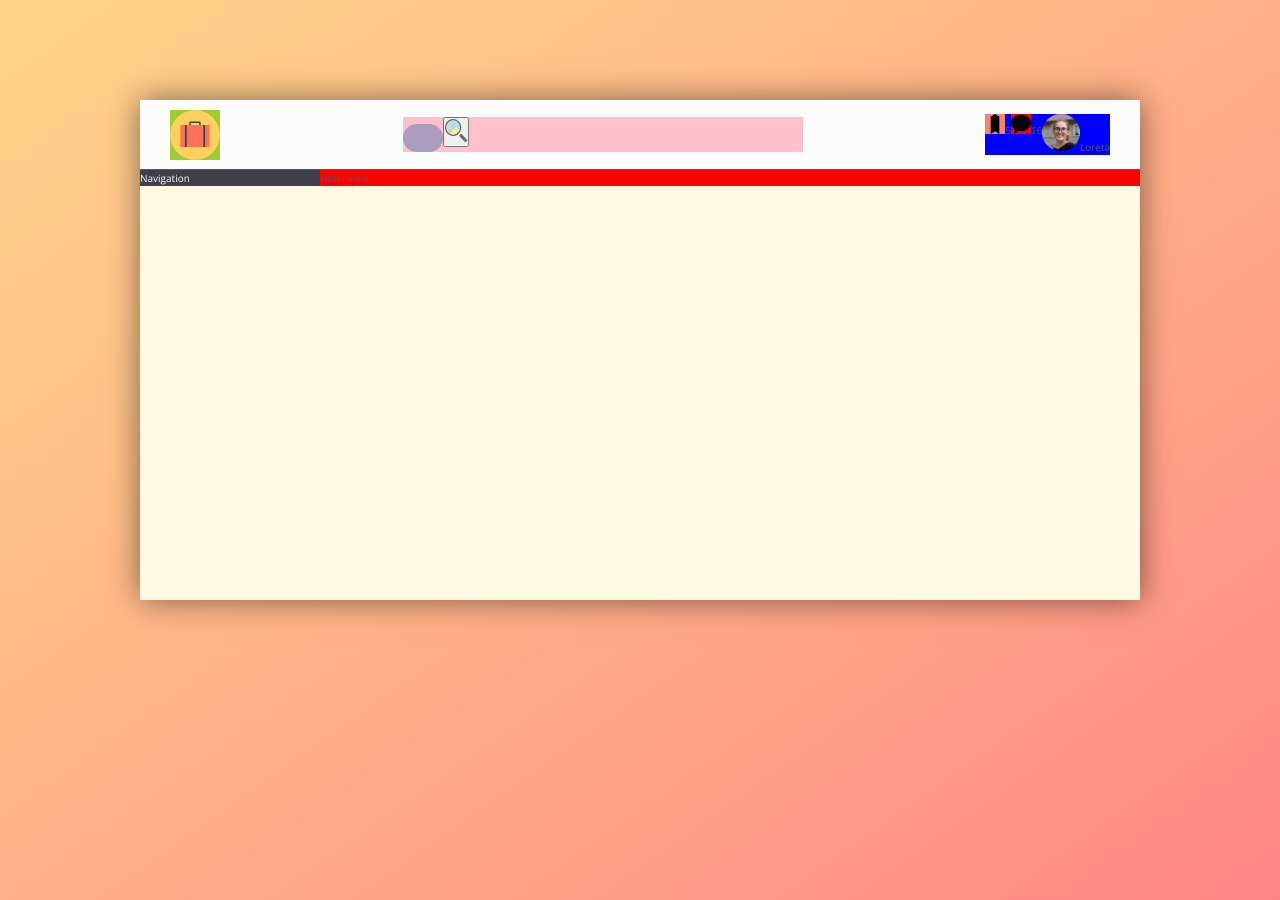
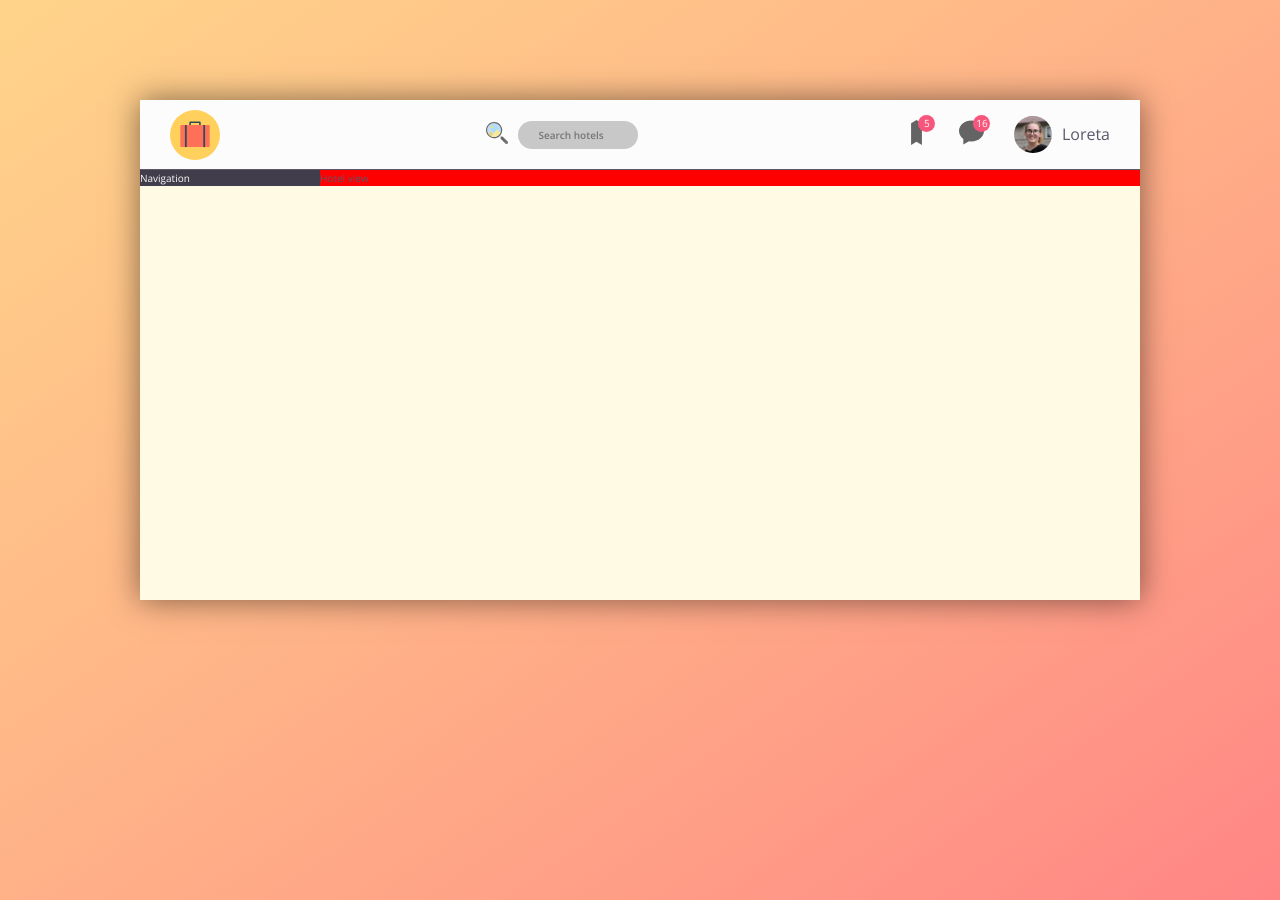
Before and after one commit to ArminasStrolys/advanced-styling-project-2, a React (Create React App) app: page / in a window 1280 px wide. Built offline with nearby package versions, Linux system fonts and the light colour scheme.

Commit message:
Header somewhat complete

```diff
--- a/src/style/_base.scss
+++ b/src/style/_base.scss
@@ -7,7 +7,11 @@
   --col-independence-lighter: #a99ec0;
   --col-independence: #5d576b;
   --col-independence-darker: #413d4b;
-  --col-black: 0, 0, 0;
+  --col-gray-1: #c8c8c8;
+  --col-gray-2: #969696;
+  --col-gray-3: #646464;
+  --col-gray-4: #464646;
+  --col-black: rgb(0, 0, 0);
   --box-shadow-mid: 0 0 3rem rgba(0, 0, 0, 0.5); // not a color
 }
 // ------------------------------ FONTS
--- a/src/style/_components.scss
+++ b/src/style/_components.scss
@@ -5,7 +5,6 @@
   height: 5rem;
   width: 5rem;
   margin-left: 3rem;
-  background-color: yellowgreen;
 }
 //------------------------------------ SEARCH SVG
 .search__icon {
@@ -14,16 +13,16 @@
 }
 //------------------------------------ BANNER AND MESSAGE SVG
 .user-nav__icon {
-  height: 2rem;
-  width: 2rem;
+  height: 2.5rem;
+  width: 2.5rem;
+  filter: invert(39%) sepia(0%) saturate(3%) hue-rotate(187deg) brightness(98%)
+    contrast(92%);
 }
 //------------------------------------ BANNER SVG
 .user-nav__icon--banner {
-  background-color: salmon;
 }
 //------------------------------------ MESSAGE SVG
 .user-nav__icon--message {
-  background-color: red;
 }
 //------------------------------------ USER PHOTO
 .user-nav__user-photo {
@@ -32,26 +31,36 @@
 }
 //+++++++++++++++++++++++++++++++++++++++++++++++++++++++ SEARCH SECTION
 .search {
-  background-color: pink;
   flex: 0 0 40%;
+  display: flex;
+  align-items: center;
+  justify-content: center;
   &__input {
     font-family: inherit;
     font-size: inherit;
-    background-color: var(--col-independence-lighter);
+    font-weight: 800;
+    background-color: var(--col-gray-1);
     border: none;
-    color: inherit;
+    color: var(--col-black);
     padding: 0.7rem 2rem;
     border-radius: 10rem;
-    width: 10%;
+    width: 30%;
     transition: all 0.3s;
+    margin-left: 1rem;
     &:focus {
-      width: 90%;
+      width: 100%;
       outline: none;
-      background-color: var(--col-independence-darker);
+      background-color: var(--col-gray-4);
       color: var(--col-white);
     }
   }
   &__button {
+    border: none;
+    background-color: transparent;
+    order: -1;
+    &:focus {
+      outline: none;
+    }
   }
   &__icon {
   }
@@ -59,19 +68,35 @@
 //+++++++++++++++++++++++++++++++++++++++++++++++++++++++ USER NAVIGATION
 .user-nav {
   display: flex;
+  align-items: center;
   // justify-content: center;
-  background-color: blue;
+  // background-color: rgb(128, 128, 255);
   margin-right: 3rem;
   &__icon-box {
+    margin-right: 3rem;
+    position: relative;
   }
   &__icon {
   }
   &__notification {
+    width: 1.7rem;
+    height: 1.7rem;
+    border-radius: 50%;
+    position: absolute;
+    background-color: var(--col-brink-pink);
+    text-align: center;
+    left: 1.4rem;
+    top: -0.5rem;
+    color: var(--col-white);
   }
   &__user {
+    display: flex;
   }
   &__user-photo {
   }
   &__user-name {
+    align-self: center;
+    margin-left: 1rem;
+    font-size: 1.6rem;
   }
 }
```
Also changed, not shown: src/images/svg/banner.svg.
